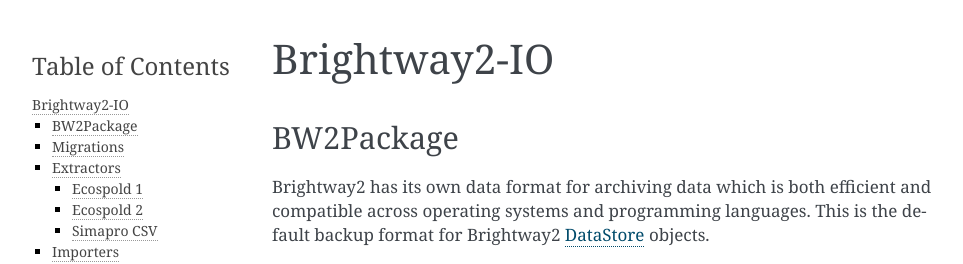
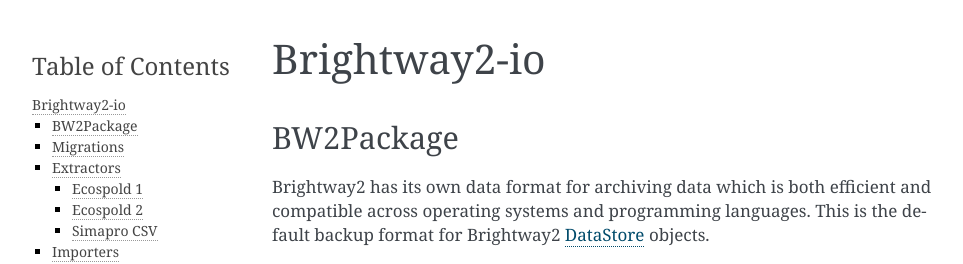
Before and after one commit to brightway-lca/brightway2, a Sphinx documentation site: the page built from docs/technical/bw2io.rst, in a window 1280 px wide and 900 px high. Shown: the top 264 px of the window, without its empty margins (148-1111 px from the left). Built offline with Sphinx 7.4.7, drawn with Linux system fonts in a browser that asks for light colours.

Commit message:
Rename package

```diff
--- a/docs/technical/bw2io.rst
+++ b/docs/technical/bw2io.rst
@@ -1,4 +1,4 @@
-Brightway2-IO
+Brightway2-io
 *************
 
 BW2Package
```
